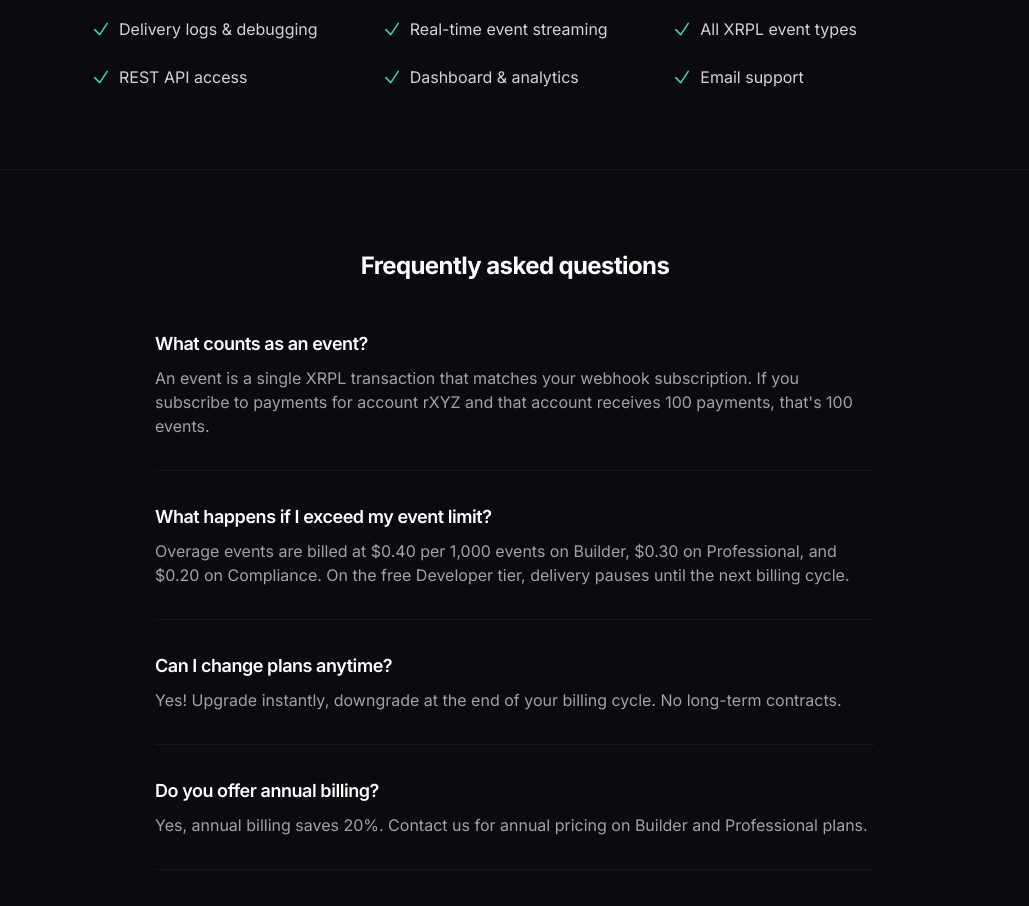
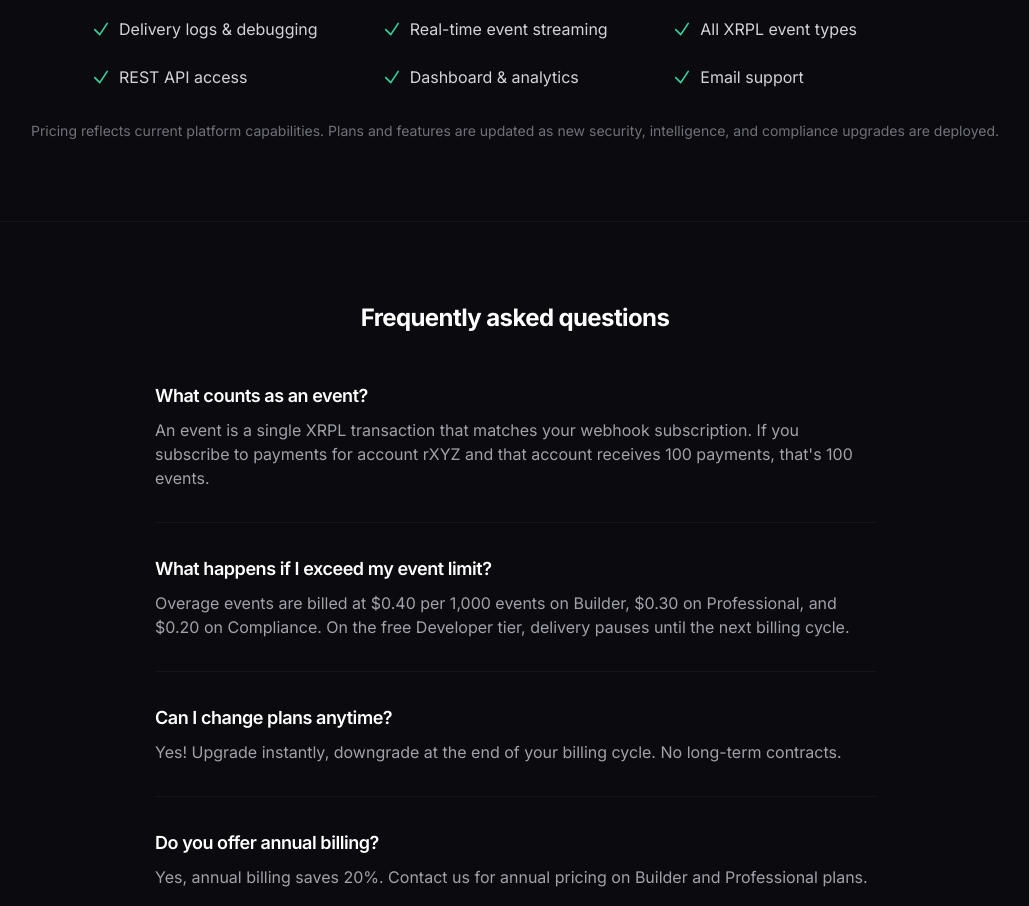
Before and after one commit to Jonomor/XRNotify, a Next.js app in the folder apps/platform/: page /pricing in a window 1280 px wide. Shown: the part 1440-2346 px from the top of the page, without its empty margins (125-1154 px from the left). Built offline with nearby package versions, Linux system fonts and the light colour scheme; no server answers.

Commit message:
chore: add pricing capability note below All Plans section

```diff
--- a/apps/platform/src/app/pricing/page.tsx
+++ b/apps/platform/src/app/pricing/page.tsx
@@ -310,6 +310,11 @@ export default function PricingPage() {
             ))}
           </div>
         </div>
+        <p className="mt-8 text-center text-sm text-zinc-500">
+          Pricing reflects current platform capabilities. Plans and features
+          are updated as new security, intelligence, and compliance upgrades
+          are deployed.
+        </p>
       </section>
 
       {/* FAQ */}
```
